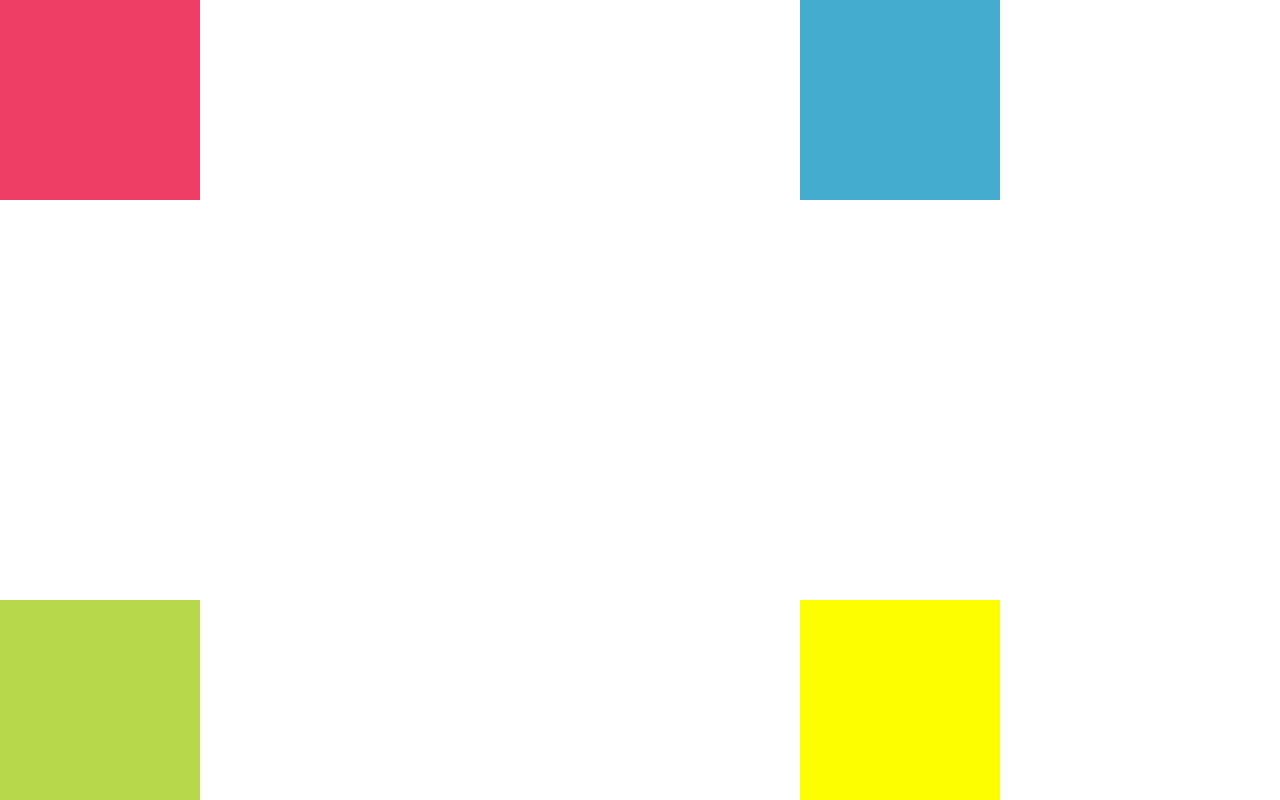
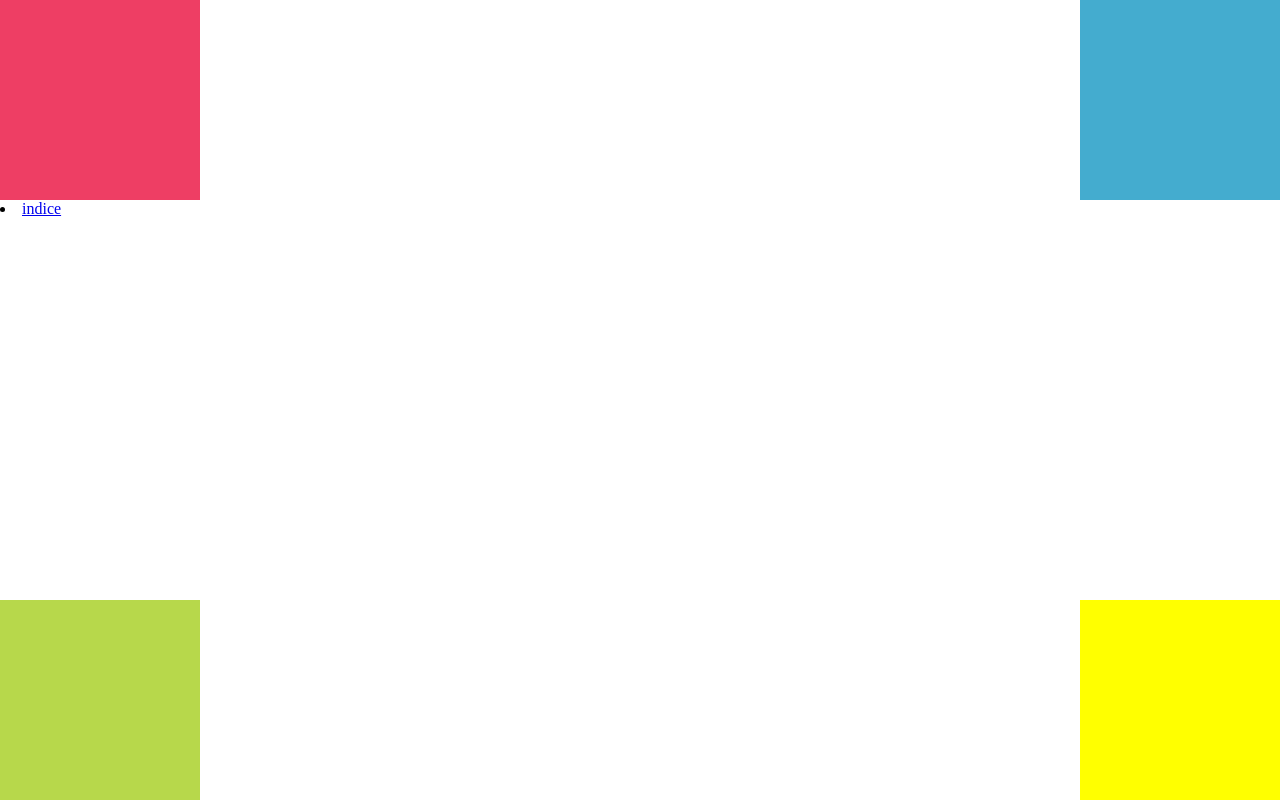
Before and after one commit to Gabriela-Chura/positioning, a plain HTML site: page parte5/index.html in a window 1280 px wide. Drawn offline with Linux system fonts and the light colour scheme.

Commit message:
finalsip

```diff
--- a/parte5/css/main.css
+++ b/parte5/css/main.css
@@ -7,36 +7,39 @@ body{
 .uno{
     height: 200px;
     width: 200px;
-    position: absolute;
+    position: static;
     background-color: #ee3e64;
-    left: 0;
-    top: 0;
+
+
 }
 
 .dos{
     height: 200px;
     width: 200px;
-     position: relative;
+     position: absolute;
     background-color: #44accf;
-    left : 800px;
-    top: 0;
+    right : 0;
+
 
 }
 
 .tres{
     height: 200px;
     width: 200px;
-     position: absolute;
+     position:absolute;
     background-color: #b7d84b;
     left: 0;
-    bottom: 0;
+   bottom: 0;
+
+
 }
 
 .cuatro{
     height: 200px;
     width: 200px;
-    position:relative;
+    position:absolute;
     background-color: yellow;
-    left: 800px;
+    right: 0;
     bottom: 0;
+
 }
--- a/parte5/index.html
+++ b/parte5/index.html
@@ -8,9 +8,10 @@
 <body>
 	<div class="uno"><div class="dos"></div></div>
 
-	<div class="tres"><div class="cuatro"></div></div>
+	<div class="tres"></div>
+	<div class="cuatro"></div>
 
 
-    <li><a href="../parte6/index.html">Parte6</a></li>
+    <li><a href="../index.html">indice</a></li>
 </body>
 </html>
```
Also changed, not shown: parte1/index.html (+1 -1 lines), parte2/index.html (+2 -1 lines), parte3/index.html (+2 -1 lines), parte4/index.html (+2 -1 lines), parte6/index.html (+2 -2 lines).
